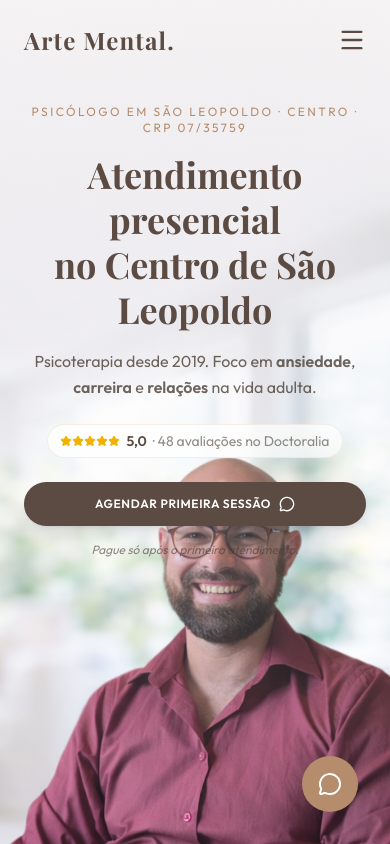
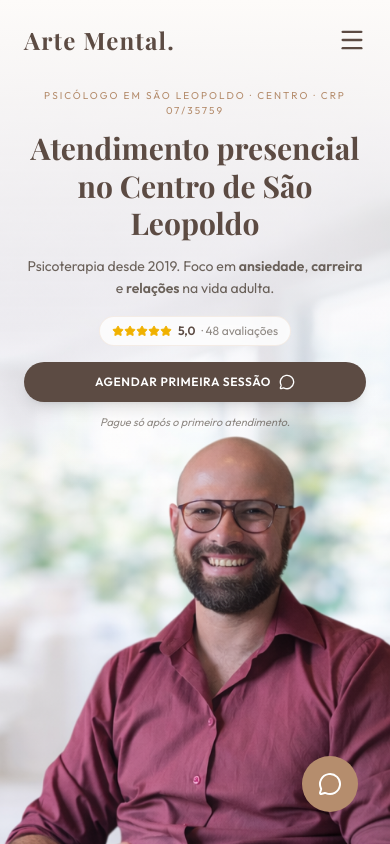
Before and after one commit to Luikeng/Site_Arte_Mental, a React (Vite) app: page / in a window 390 px wide. Shown: the top 844 px of the page. Built offline with nearby package versions, Linux system fonts and the light colour scheme.

Commit message:
mobile correction

```diff
--- a/src/App.tsx
+++ b/src/App.tsx
@@ -170,30 +170,30 @@ const Hero = () => {
             e.currentTarget.src = "https://picsum.photos/seed/geisson-mobile/800/1200";
           }}
         />
-        <div className="absolute inset-0 bg-gradient-to-b from-brand-bg/75 via-brand-bg/20 to-transparent"></div>
+        <div className="absolute inset-0 bg-gradient-to-b from-brand-bg from-0% via-brand-bg/40 via-30% to-transparent to-55%"></div>
       </div>
 
       <div className="container mx-auto px-6 relative z-10">
         <div className="grid md:grid-cols-2 gap-12 items-center">
           <ScrollReveal direction="up" intensity={50}>
-            <div className="text-center md:text-left pt-6 md:pt-0">
-              <span className="text-brand-primary font-body uppercase tracking-[0.2em] text-xs mb-4 block">
+            <div className="text-center md:text-left pt-2 md:pt-0">
+              <span className="text-brand-primary font-body uppercase tracking-[0.2em] text-[10px] md:text-xs mb-3 md:mb-4 block">
                 Psicólogo em São Leopoldo · Centro · CRP 07/35759
               </span>
-              <h1 className="text-4xl md:text-6xl mb-4 text-brand-secondary leading-tight">
+              <h1 className="text-3xl md:text-6xl mb-3 md:mb-4 text-brand-secondary leading-tight">
                 Atendimento presencial<br />no Centro de São Leopoldo
               </h1>
-              <p className="text-base md:text-lg text-brand-text/80 mb-6 max-w-lg mx-auto md:mx-0 leading-relaxed">
+              <p className="text-sm md:text-lg text-brand-text/80 mb-4 md:mb-6 max-w-lg mx-auto md:mx-0 leading-relaxed">
                 Psicoterapia desde 2019. Foco em <strong>ansiedade</strong>, <strong>carreira</strong> e <strong>relações</strong> na vida adulta.
               </p>
 
-              <div className="flex flex-wrap justify-center md:justify-start items-center gap-3 mb-6 text-sm">
-                <div className="flex items-center gap-1.5 bg-white/70 backdrop-blur-sm px-3 py-1.5 rounded-full border border-brand-detail/40">
+              <div className="flex flex-wrap justify-center md:justify-start items-center gap-3 mb-4 md:mb-6 text-xs md:text-sm">
+                <div className="flex items-center gap-1.5 bg-white/80 backdrop-blur-sm px-3 py-1.5 rounded-full border border-brand-detail/40">
                   <span className="flex text-yellow-500">
                     {[...Array(5)].map((_, i) => <Star key={i} size={12} fill="currentColor" />)}
                   </span>
                   <span className="font-bold text-brand-secondary">5,0</span>
-                  <span className="text-brand-text/60">· 48 avaliações no Doctoralia</span>
+                  <span className="text-brand-text/60">· 48 avaliações</span>
                 </div>
               </div>
 
@@ -202,19 +202,19 @@ const Hero = () => {
                   href={waMsg("Olá! Gostaria de agendar a primeira sessão presencial em São Leopoldo.")}
                   target="_blank"
                   rel="noopener noreferrer"
-                  className="bg-brand-secondary text-white px-7 py-3.5 rounded-full font-bold uppercase tracking-wider text-xs shadow-lg hover:shadow-xl transition-all hover:-translate-y-1 flex items-center justify-center gap-2"
+                  className="bg-brand-secondary text-white px-6 md:px-7 py-3 md:py-3.5 rounded-full font-bold uppercase tracking-wider text-xs shadow-lg hover:shadow-xl transition-all hover:-translate-y-1 flex items-center justify-center gap-2"
                 >
                   Agendar primeira sessão <MessageCircle size={16} />
                 </a>
               </div>
 
-              <p className="text-xs text-brand-text/60 mt-4 italic">
+              <p className="text-[11px] md:text-xs text-brand-text/60 mt-3 md:mt-4 italic">
                 Pague só após o primeiro atendimento.
               </p>
             </div>
           </ScrollReveal>
 
-          <div className="h-[40vh] md:h-auto"></div>
+          <div className="h-[50vh] md:h-auto"></div>
         </div>
       </div>
     </section>
```
